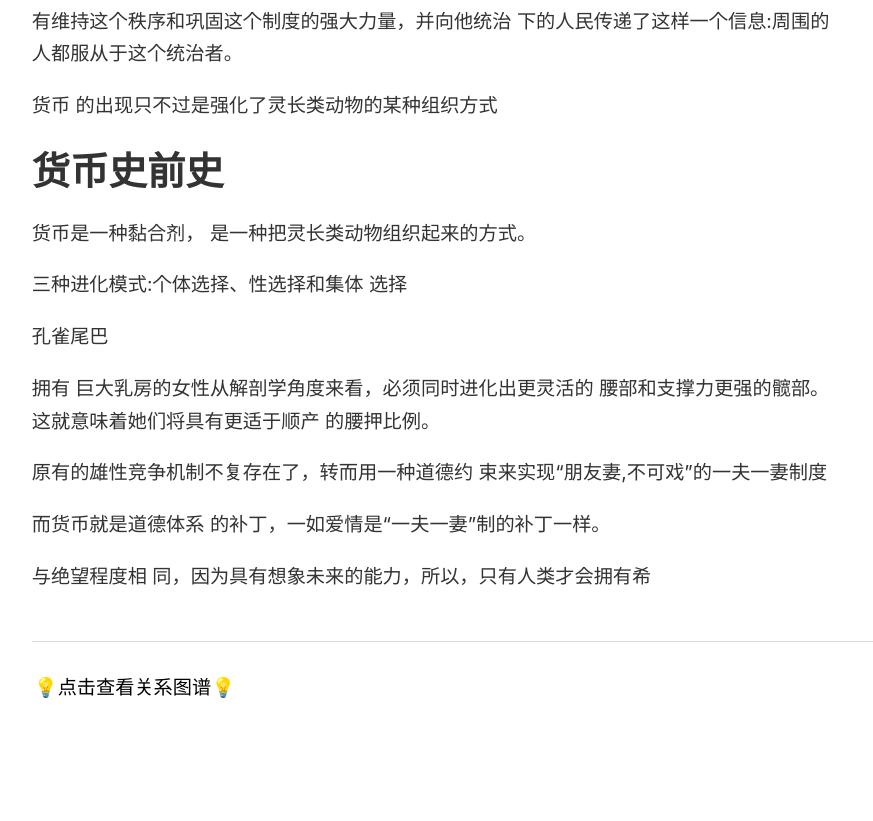
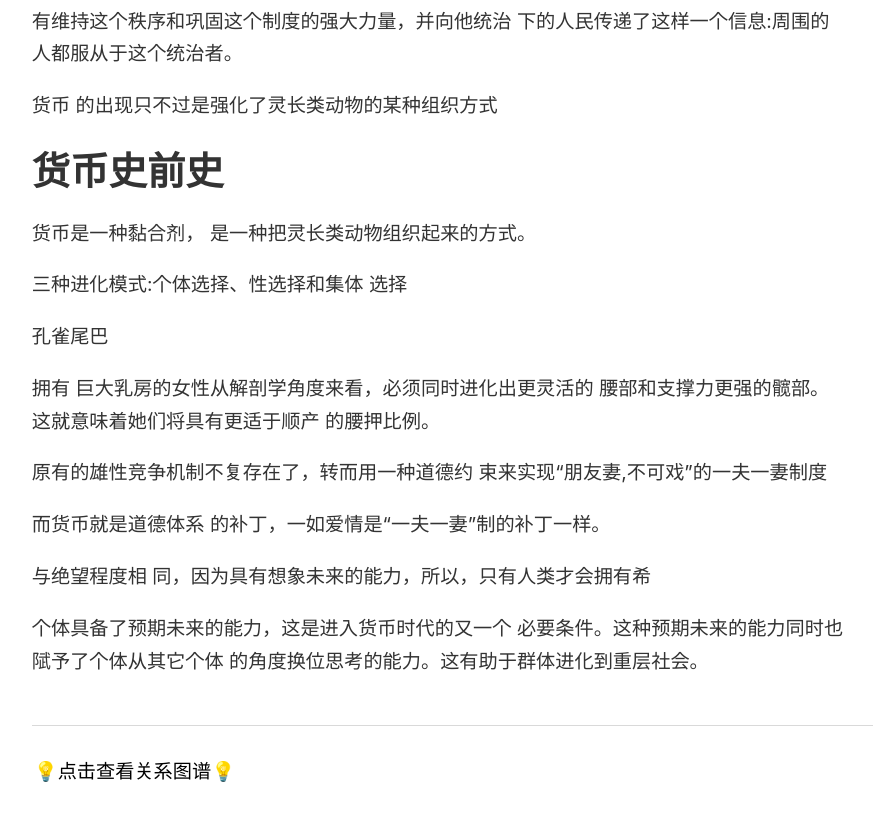
Before and after one commit to wingowen/digital-garden-jekyll, a Jekyll site: the page built from _notes/金融哲学三部曲：货币起源.md, in a window 1280 px wide and 900 px high, scrolled down 1354 px. Shown: the top 821 px of the window, without its empty margins (45-918 px from the left). Built offline with Jekyll 4.4.1, drawn with Linux system fonts in a browser that asks for light colours.

Commit message:
vault backup: 2024-09-25 19:17:53

```diff
--- a/_notes/金融哲学三部曲：货币起源.md
+++ b/_notes/金融哲学三部曲：货币起源.md
@@ -41,3 +41,5 @@
 而货币就是道德体系 的补丁，一如爱情是“一夫一妻”制的补丁一样。
 
 与绝望程度相 同，因为具有想象未来的能力，所以，只有人类才会拥有希
+
+个体具备了预期未来的能力，这是进入货币时代的又一个 必要条件。这种预期未来的能力同时也陚予了个体从其它个体 的角度换位思考的能力。这有助于群体进化到重层社会。
```
